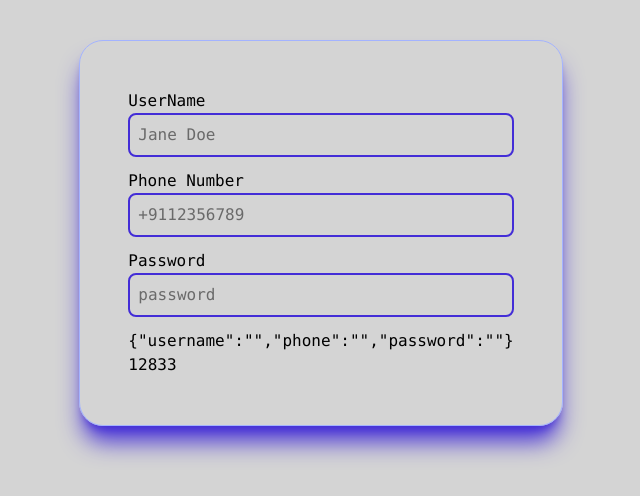
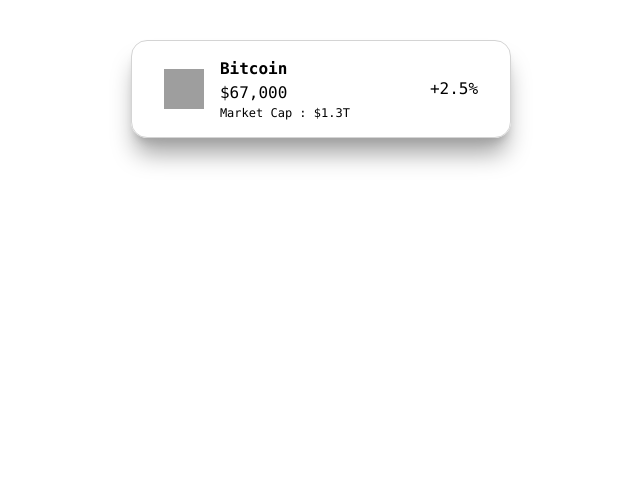
Before and after one commit to SprihaMandal/react-mini-projects, a React (Vite) app: page / in a window 1280 px wide. Shown: the top 496 px of the page, without its empty margins (319-959 px from the left). Built offline with nearby package versions, Linux system fonts and the light colour scheme; grey boxes are pictures that could not be loaded.

Commit message:
crypto component added

```diff
--- a/src/App.jsx
+++ b/src/App.jsx
@@ -1,9 +1,9 @@
-import { LoginForm } from "./projects/loginForm/loginform"
+import { CryptoCard } from "./projects/cryptoTracker/components/cryptoCard"
 import './index.css';
 export const App = () => {
   return (
     <>
-      <LoginForm />
+      <CryptoCard />
     </>
 
   )
--- /dev/null
+++ b/src/projects/cryptoTracker/components/cryptoCard.jsx
@@ -0,0 +1,24 @@
+
+export const CryptoCard = () => {
+
+    return (
+        <>
+            <div className="flex flex-row justify-center items-center shadow-neutral-400 shadow-xl rounded-2xl px-8 py-4 border-1 border-neutral-300">
+                <img className="w-10 h-10 me-4"
+                    src='https://assets.coingecko.com/coins/images/325/large/Tether-logo.png' >
+                </img>
+
+                <div className="mr-20">
+                    <h2 className="font-bold">Bitcoin</h2>
+                    <p className="text-3xs">$67,000</p>
+                    <p className="text-xs">Market Cap : $1.3T</p>
+                </div>
+
+                <div>
+                    <p className="text-2xs">+2.5%</p>
+                </div>
+            </div>
+        </>
+    );
+
+}
```
